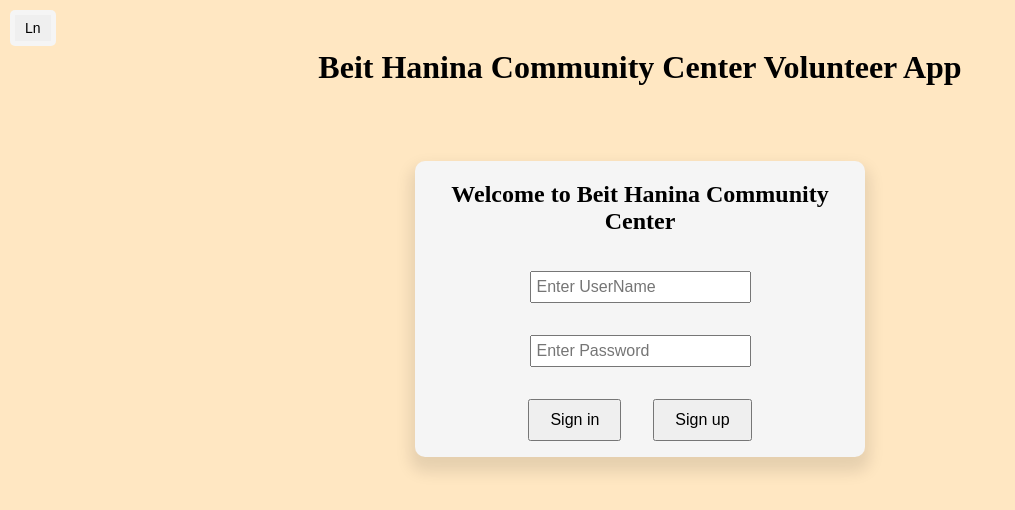
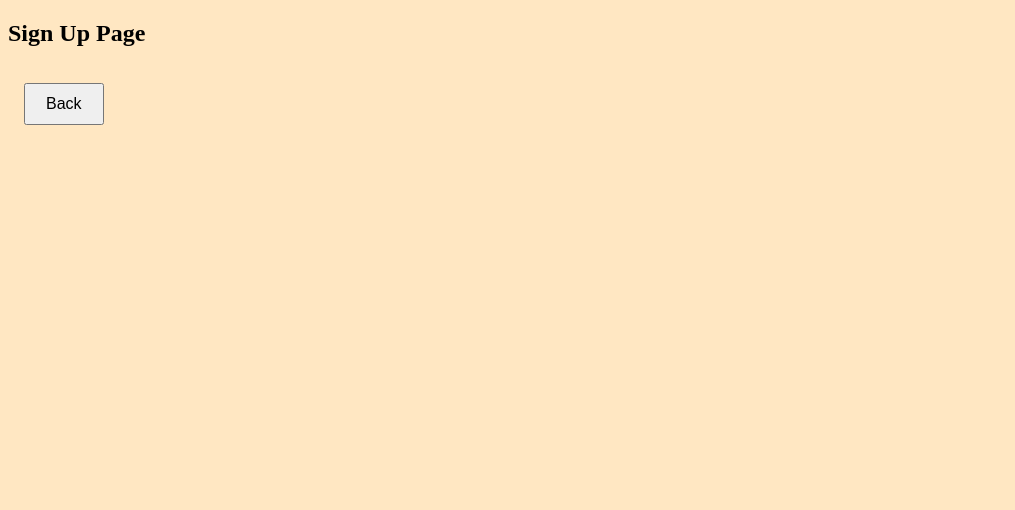
Before and after one commit to mohammadabk2/Beit-Hanina-Community-Center-Vol-App, a React (Create React App) app in the folder client/: page /sign-up in a window 1280 px wide. Shown: the top 510 px of the page, without its empty margins (0-1015 px from the left). Built offline with nearby package versions, Linux system fonts and the light colour scheme.

Commit message:
starts the work on SignUpPage

```diff
--- a/client/src/App.js
+++ b/client/src/App.js
@@ -1,15 +1,21 @@
 import React, { useState } from "react";
-import { BrowserRouter as Router, Route, Switch } from "react-router-dom";
+import {
+  BrowserRouter as Router,
+  Route,
+  Routes,
+  Switch,
+  useNavigate,
+} from "react-router-dom";
 // import components here
-import Home from "./pages/Home";
 import DynamicInput from "./components/InputComponent";
 import DynamicButton from "./components/ButtonComponent";
 import DropDownMenu from "./components/DropDownMenu";
+// import pages here
+import Home from "./pages/HomePage/Home";
 
 // TODO:
 // import About from './pages/About';
 // import Settings from './pages/Settings';
-// add language button
 
 function App() {
   const [username, setUserName] = useState("");
@@ -31,8 +37,10 @@ function App() {
     console.log(password); //! testing only remove security risk
   };
 
+  const navigate = useNavigate();
   const signUp = (event) => {
     console.log("sign up button clicked");
+    navigate("/sign-up");
   };
 
   const options = [
--- /dev/null
+++ b/client/src/AppRouter.js
@@ -0,0 +1,28 @@
+import React from "react";
+import { BrowserRouter as Router, Route, Routes } from "react-router-dom";
+// import pages here
+import App from "./App";
+import Home from "./pages/HomePage/Home";
+import SignUpPage from "./pages/SignUpPage/SignUp";
+
+// TODO:
+// import About from './pages/About';
+// import Settings from './pages/Settings';
+
+function AppRouter() {
+  return (
+    <Router>
+      <Routes>
+        <Route path="/" element={<App />} />
+        <Route path="/home" element={<Home />} />
+        {/* TODO: Add routes for About and Settings */}
+        {/* <Route path="/about" element={<About />} />
+        <Route path="/settings" element={<Settings />} /> */}
+        {/* Add other routes here */}
+        <Route path="/sign-up" element={<SignUpPage />} />
+      </Routes>
+    </Router>
+  );
+}
+
+export default AppRouter;
--- a/client/src/index.js
+++ b/client/src/index.js
@@ -1,13 +1,13 @@
 import React from 'react';
 import { createRoot } from 'react-dom/client';
 import './App.css';
-import App from './App';
+import AppRouter from './AppRouter';
 
 const container = document.getElementById('root');
 const root = createRoot(container);
 
 root.render(
   <React.StrictMode>
-    <App />
+    <AppRouter />
   </React.StrictMode>
 );
--- /dev/null
+++ b/client/src/pages/SignUpPage/SignUp.css
@@ -0,0 +1 @@
+@import url('../../global.css');
--- /dev/null
+++ b/client/src/pages/SignUpPage/SignUp.js
@@ -0,0 +1,30 @@
+import React, { useState } from "react";
+import {
+  BrowserRouter as Router,
+  Route,
+  Switch,
+  useNavigate,
+} from "react-router-dom";
+
+// import components here
+import DynamicInput from "../../components/InputComponent";
+import DynamicButton from "../../components/ButtonComponent";
+import DropDownMenu from "../../components/DropDownMenu";
+// import pages here
+
+function SignUpPage() {
+  const navigate = useNavigate();
+
+  const goBack = () => {
+    navigate("/");
+  };
+
+  return (
+    <div>
+      <h2>Sign Up Page</h2>
+      <DynamicButton className="button" onClick={goBack} text="Back" />
+    </div>
+  );
+}
+
+export default SignUpPage;
```
Also changed, not shown: client/src/global.css (added), client/src/pages/AboutPage/About.js (added), client/src/pages/HomePage/Home.js (added), client/src/pages/SettingsPage/Settings.js (added), 1 other file (tests, documents, lock files or other folders).
